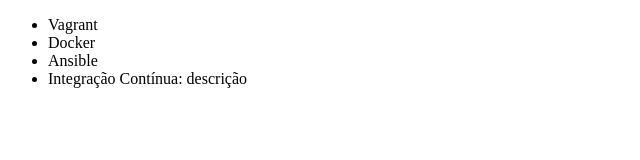
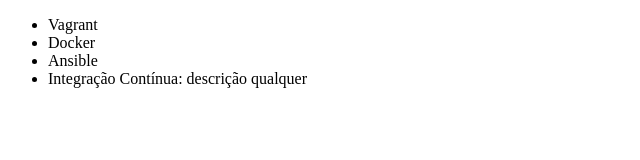
Before and after one commit to israelrohr/aluragit, a plain HTML site: page index.html in a window 1280 px wide. Shown: the full height of the page, 0-640 px from the left. Drawn offline with Linux system fonts and the light colour scheme.

Commit message:
Renomeando curso de Integração Contínua

```diff
--- a/index.html
+++ b/index.html
@@ -9,7 +9,7 @@
         <li>Vagrant</li>
         <li>Docker</li>
         <li>Ansible</li>
-        <li>Integração Contínua: descrição</li>
+        <li>Integração Contínua: descrição qualquer</li>
     </ul>
 </body>
 </html>
```
